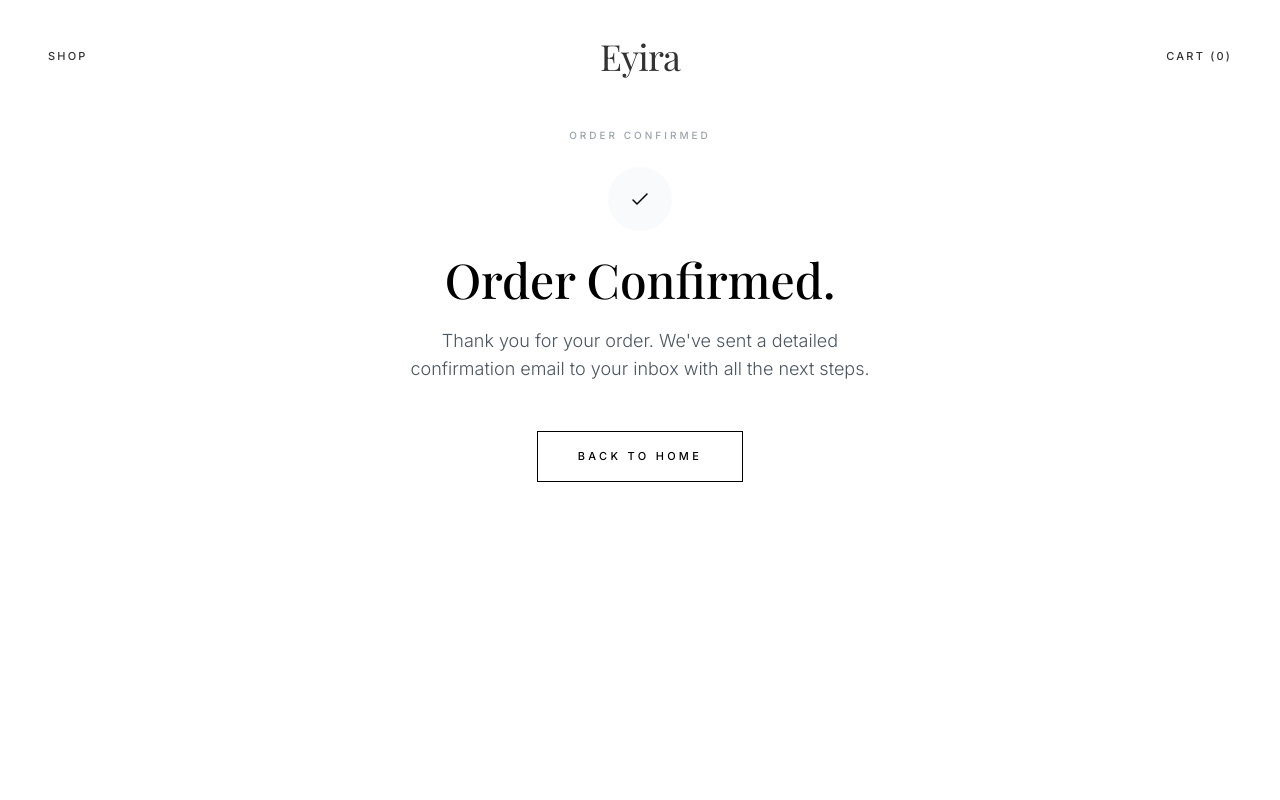
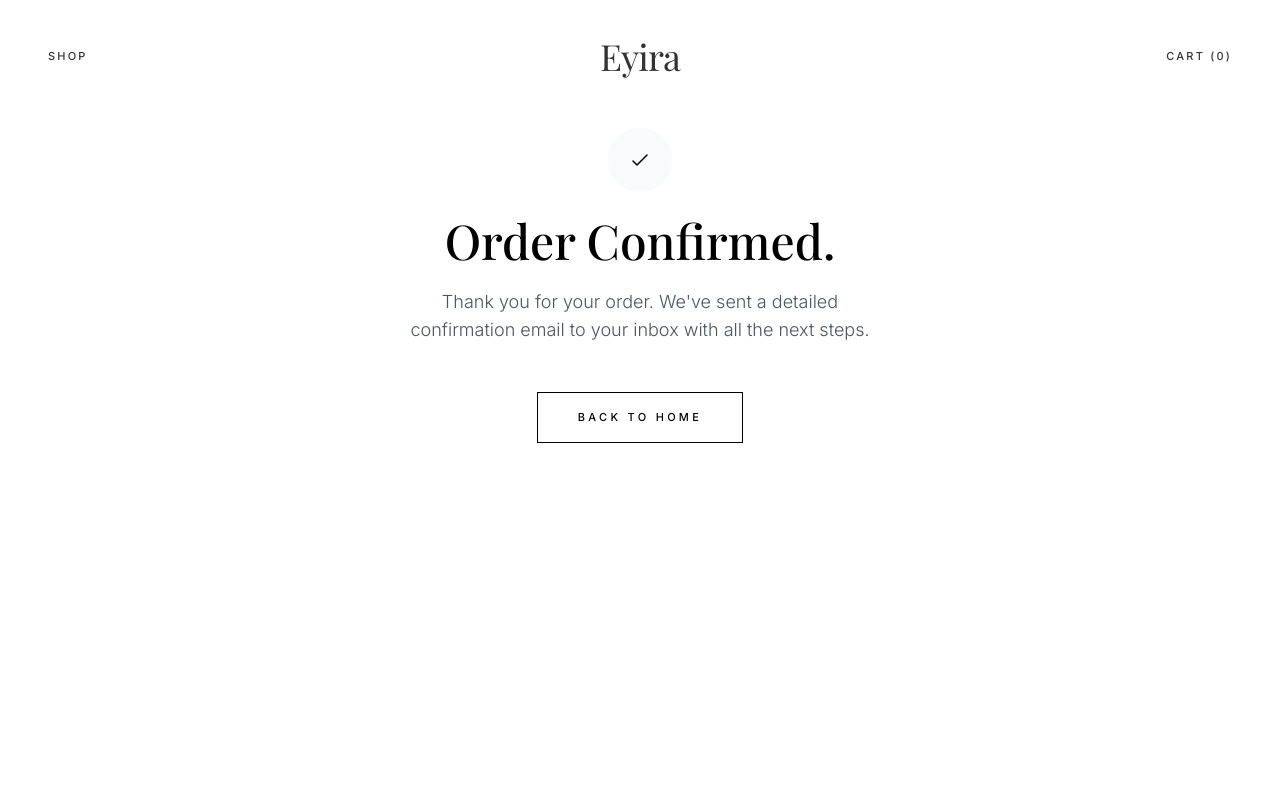
Before and after one commit to sotariye/eyira, a React (Vite) app: page /success in a window 1280 px wide. Shown: the top 800 px of the page. Built offline with nearby package versions, Linux system fonts and the light colour scheme; no server answers; a web font is replaced by a local one.

Commit message:
Remove redundant 'Order Confirmed' eyebrow text

```diff
--- a/components/SuccessPage.tsx
+++ b/components/SuccessPage.tsx
@@ -50,7 +50,7 @@ const SuccessPage: React.FC = () => {
     return (
         <div className="bg-white min-h-screen flex flex-col items-center pt-32 pb-20 animate-in fade-in duration-700">
             <div className="text-center px-6 max-w-lg mx-auto">
-                <span className="font-sans text-[10px] tracking-[0.3em] text-gray-400 block mb-6 uppercase font-medium">Order Confirmed</span>
+
                 <div className="w-16 h-16 bg-gray-50 rounded-full mx-auto mb-6 flex items-center justify-center">
                     <svg className="w-6 h-6 text-black" fill="none" stroke="currentColor" viewBox="0 0 24 24">
                         <path strokeLinecap="round" strokeLinejoin="round" strokeWidth="1.5" d="M5 13l4 4L19 7" />
```
